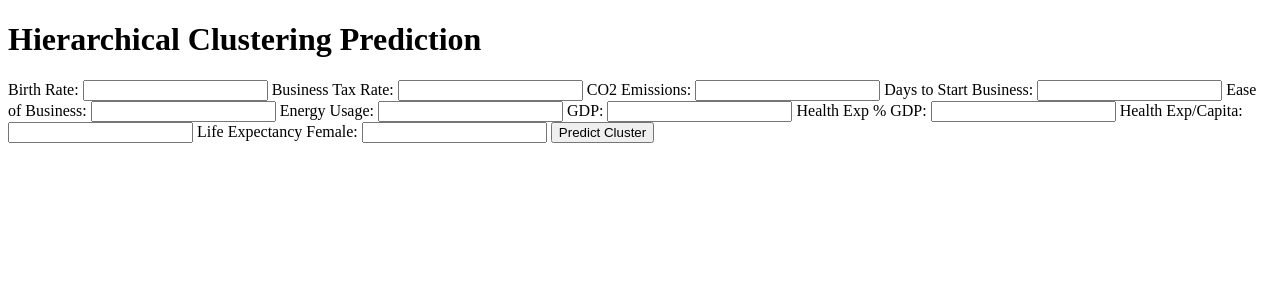
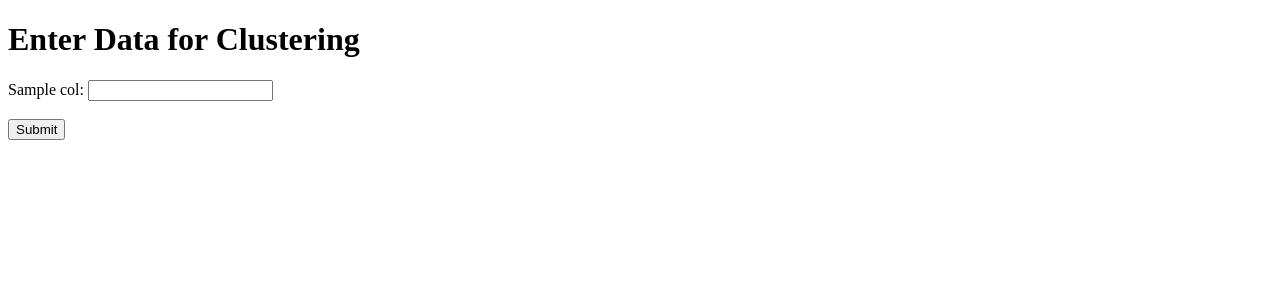
Before and after one commit to ManasaDhar1/worlddevelopmentmeasurement, a Python web app: template templates/home.html in a window 1280 px wide. Shown: the top 300 px of the page. Run offline with Jinja, Linux system fonts and the light colour scheme; the template is opened without the code that fills it: most values are stand-ins (such as "Sample title", 1, 10 or a date in 2020).

Commit message:
Update home.html

```diff
--- a/templates/home.html
+++ b/templates/home.html
@@ -1,44 +1,16 @@
 <!DOCTYPE html>
-<html lang="en">
+<html>
 <head>
-    <meta charset="UTF-8">
-    <meta name="viewport" content="width=device-width, initial-scale=1.0">
-    <title>Hierarchical Clustering</title>
+    <title>Clustering Input</title>
 </head>
 <body>
-    <h1>Hierarchical Clustering Prediction</h1>
+    <h1>Enter Data for Clustering</h1>
     <form action="/result" method="post">
-        <label for="birth_rate">Birth Rate:</label>
-        <input type="text" id="birth_rate" name="birth_rate" required>
-
-        <label for="business_tax_rate">Business Tax Rate:</label>
-        <input type="text" id="business_tax_rate" name="business_tax_rate" required>
-
-        <label for="co2_emissions">CO2 Emissions:</label>
-        <input type="text" id="co2_emissions" name="co2_emissions" required>
-
-        <label for="days_start_business">Days to Start Business:</label>
-        <input type="text" id="days_start_business" name="days_start_business" required>
-
-        <label for="ease_business">Ease of Business:</label>
-        <input type="text" id="ease_business" name="ease_business" required>
-
-        <label for="energy_usage">Energy Usage:</label>
-        <input type="text" id="energy_usage" name="energy_usage" required>
-
-        <label for="gdp">GDP:</label>
-        <input type="text" id="gdp" name="gdp" required>
-
-        <label for="health_exp_gdp">Health Exp % GDP:</label>
-        <input type="text" id="health_exp_gdp" name="health_exp_gdp" required>
-
-        <label for="health_exp_capita">Health Exp/Capita:</label>
-        <input type="text" id="health_exp_capita" name="health_exp_capita" required>
-
-        <label for="life_expectancy_female">Life Expectancy Female:</label>
-        <input type="text" id="life_expectancy_female" name="life_expectancy_female" required>
-
-        <button type="submit">Predict Cluster</button>
+        {% for col in columns %}
+            <label for="{{ col }}">{{ col }}:</label>
+            <input type="number" step="any" name="{{ col }}" required><br><br>
+        {% endfor %}
+        <input type="submit" value="Submit">
     </form>
 </body>
 </html>
```
